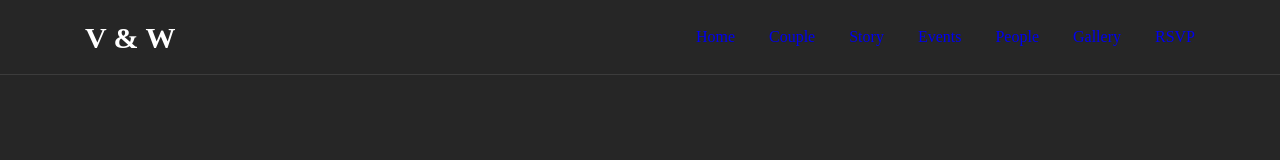
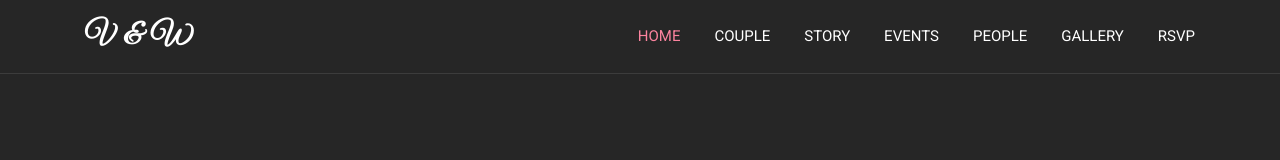
Before and after one commit to panji96/wedding-web, a plain HTML site: page index.html in a window 1280 px wide. Drawn offline with Linux system fonts and the light colour scheme.

Commit message:
Add files via upload

```diff
--- a/css/pink.css
+++ b/css/pink.css
@@ -0,0 +1,5 @@
+/*Pink Color Style*/
+.header .nav ul li a.active,
+.header .nav ul li a:hover{
+	color:#fb839e;
+}
--- a/css/style.css
+++ b/css/style.css
@@ -1,14 +1,23 @@
+/*Fonts*/
+@import url('https://fonts.googleapis.com/css2?family=Great+Vibes&display=swap');
+@import url('https://fonts.googleapis.com/css2?family=Roboto:wght@400;500;700&display=swap');
+
 /*Default Style*/
 body{
 	margin:0;
 	line-height: 1.5;
 	font-size: 16px;
+	font-weight: 400;
 }
 
 *{
 	margin:0;
 	padding:0;
 	box-sizing: border-box;
+}
+
+*:not(i){
+	font-family: 'Roboto', sans-serif;
 }
 
 a{
@@ -65,6 +74,9 @@ header,section,footer{
 	font-size: 30px;
 	color:#fff;
 	font-weight: bold;
+	font-family: 'Great Vibes', cursive;
+	letter-spacing: 2px;
+	text-transform: uppercase;
 }
 
 .header .nav{
@@ -85,6 +97,11 @@ header,section,footer{
 .header .nav ul li a{
 	display:block;
 	padding: 25px 0;
+	color:#fff;
+	font-size: 15px;
+	text-transform: uppercase;
+	text-decoration: none;
+	transition: color 0.5s ease;
 }
 
 /*Section Home*/
--- a/index.html
+++ b/index.html
@@ -23,7 +23,7 @@
 				</div>
 				<div class="nav">
 					<ul>
-						<li><a href="#">Home</a></li>
+						<li><a href="#" class="active">Home</a></li>
 						<li><a href="#">Couple</a></li>
 						<li><a href="#">Story</a></li>
 						<li><a href="#">Events</a></li>
```
